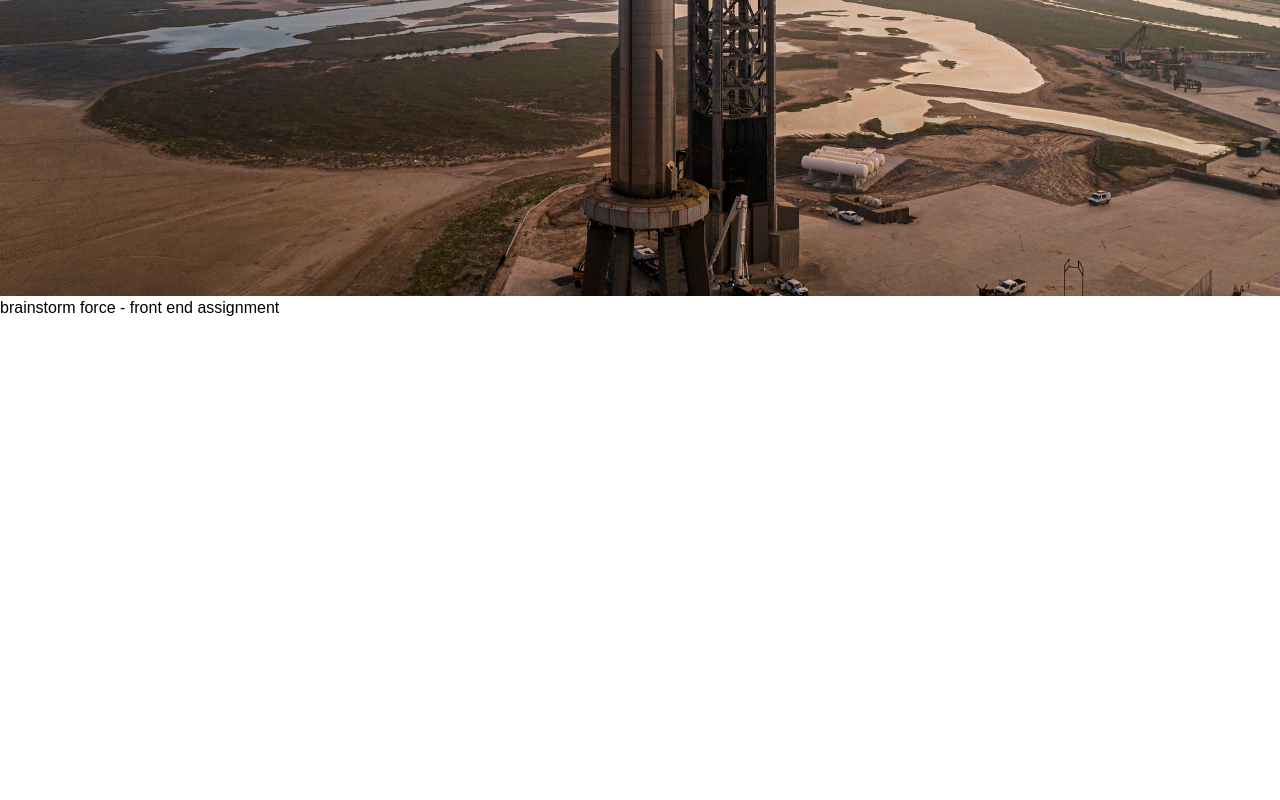
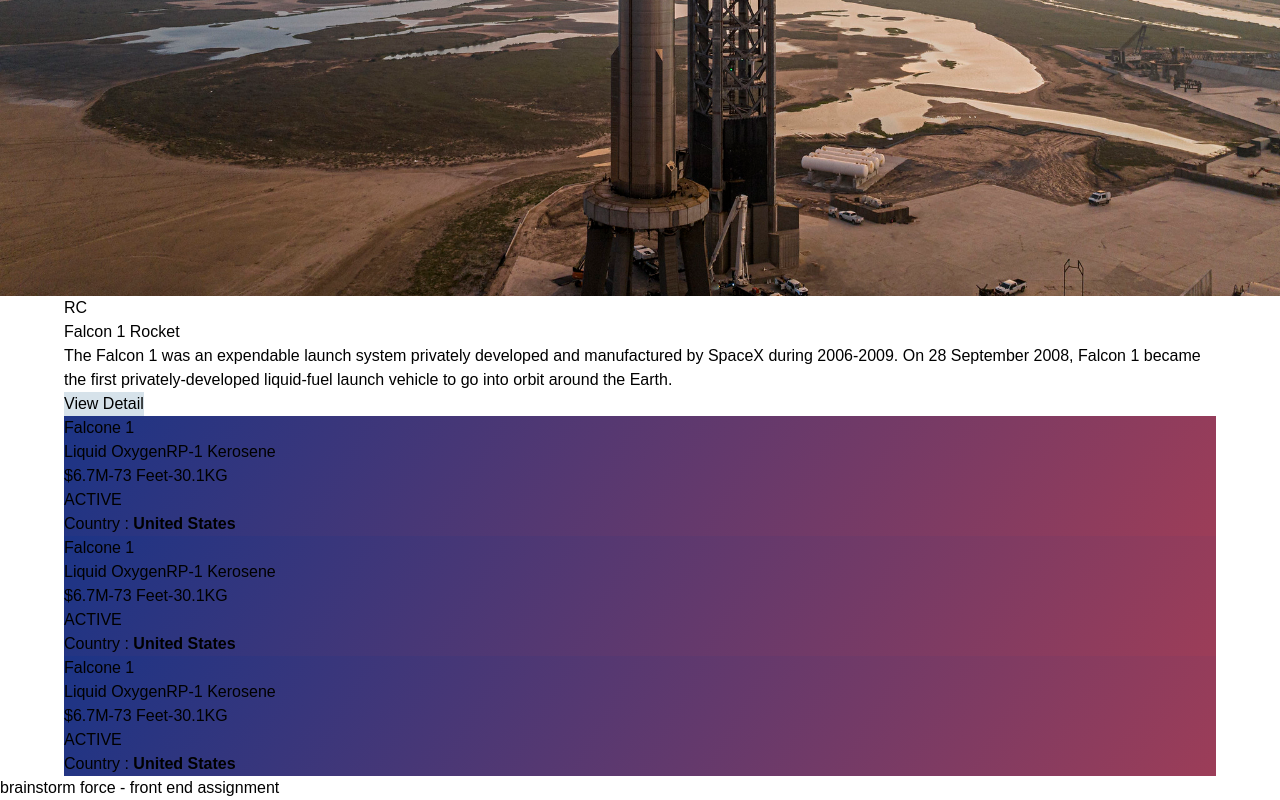
Before and after one commit to 25mohit/mohit-agarwal-frontend-developer, a React (Vite) app: page / in a window 1280 px wide. Shown: the part 2845-3645 px from the top of the page. Before the commit the page ends 3165 px from the top, so only its background shows below. Built offline with nearby package versions, Linux system fonts and the light colour scheme; a web font is replaced by a local one.

Commit message:
Rockets List Section Completed

```diff
--- a/src/App.css
+++ b/src/App.css
@@ -52,3 +52,6 @@
 .search-pannel > input:nth-child(1){
     width: 40%;
 }
+.product-card-1{
+    background: linear-gradient(120deg, #1C3486, #9C3D58);
+}
--- a/src/App.jsx
+++ b/src/App.jsx
@@ -3,7 +3,8 @@ import './App.css'
 import Navbar from "./components/HOC/Navbar/Navbar"
 import Footer from "./components/HOC/Footer/Footer"
 import HeroBanner from "./components/Sections/HeroBanner/HeroBanner"
-import SearchSection from "./components/Sections/HeroBanner/SearchSection/SearchSection"
+import SearchSection from "./components/Sections/SearchSection/SearchSection"
+import ProductListSection from "./components/Sections/ProductListSection/ProductListSection"
 
 function App() {
 
@@ -12,6 +13,7 @@ function App() {
       <Navbar />
       <HeroBanner />
       <SearchSection />
+      <ProductListSection />
       <Footer />
     </div>
   )
--- a/src/components/Common/ProductCard/ProductCard.jsx
+++ b/src/components/Common/ProductCard/ProductCard.jsx
@@ -1,8 +1,21 @@
-import React from 'react'
-
 const ProductCard = () => {
   return (
-    <div>ProductCard</div>
+    <div className="product-card-1 cursor-pointer w-full flex flex-col gap-4 rounded aspect-video p-6 tracking-widest">
+      <h1 className="text-2xl">Falcone 1</h1>
+      <div className="flex gap-6 text-gray-200">
+        <span>Liquid Oxygen</span>
+        <span>RP-1 Kerosene</span>
+      </div>
+      <div className="flex gap-6 text-gray-200">
+        <span>$6.7M</span>
+        <span>-</span>
+        <span>73 Feet</span>
+        <span>-</span>
+        <span>30.1KG</span>
+      </div>
+      <span className="bg-green-600 w-fit text-sm px-2 py-1 rounded-md">ACTIVE</span>
+      <p>Country : <b>United States</b></p>
+    </div>
   )
 }
 
--- a/src/components/HOC/Button/Button.jsx
+++ b/src/components/HOC/Button/Button.jsx
@@ -1,6 +1,6 @@
 const Button = props => {
   return (
-    <button className={`p-4 button hover:bg-slate-600 duration-200 uppercase tracking-widest`} {...props}>{props.children}</button>
+    <button className={`p-4 w-fit button hover:bg-slate-600 duration-200 uppercase tracking-widest`} {...props}>{props.children}</button>
   )
 }
 
--- a/src/components/HOC/Navbar/Navbar.jsx
+++ b/src/components/HOC/Navbar/Navbar.jsx
@@ -2,7 +2,7 @@ import spaceXLogo from "../../../assets/spaceX-logo.png"
 
 const Navbar = () => {
   return (
-    <nav className="navbar fixed flex items-center justify-between text-white">
+    <nav className="navbar fixed w-screen flex items-center justify-between text-white">
       <img src={spaceXLogo} alt="SpaceX Logo" loading="lazy" className="w-72 cursor-pointer"/>
       <p>ad</p>
     </nav>
--- /dev/null
+++ b/src/components/Sections/ProductListSection/ProductListSection.jsx
@@ -0,0 +1,33 @@
+import ScreenLayout from '../../Layout/ScreenLayout/ScreenLayout'
+import ToogleSwitch from '../../HOC/ToogleSwitch/ToogleSwitch'
+import { useState } from 'react'
+import Button from '../../HOC/Button/Button'
+import ProductCard from '../../Common/ProductCard/ProductCard'
+
+const ProductListSection = () => {
+  const [activeOption, setactiveOption] = useState('rocket')
+
+  return (
+    <ScreenLayout>
+      <div className="list-ui flex flex-col gap-6">
+        <nav>
+          <ToogleSwitch currentState={activeOption} />
+        </nav>
+        <div className='flex flex-col gap-6 w-3/5'>
+          <h1 className='text-5xl border-b-2 border-orange-400'>Falcon 1 Rocket</h1>
+          <p className='tracking-widest	leading-8 text-gray-400'>The Falcon 1 was an expendable launch system privately developed and manufactured
+by SpaceX during 2006-2009. On 28 September 2008, Falcon 1 became the first
+privately-developed liquid-fuel launch vehicle to go into orbit around the Earth.</p>
+        <Button>View Detail</Button>
+        </div>
+        <section className="flex gap-6">
+          <ProductCard />
+          <ProductCard />
+          <ProductCard />
+        </section>
+      </div>
+    </ScreenLayout>
+  )
+}
+
+export default ProductListSection
```
Also changed, not shown: src/components/HOC/Tooltip/Tooltip.jsx (added, +9 -0 lines), src/components/Sections/SearchSection/SearchSection.jsx (renamed from src/components/Sections/HeroBanner/SearchSection/SearchSection.jsx, +4 -5 lines).
